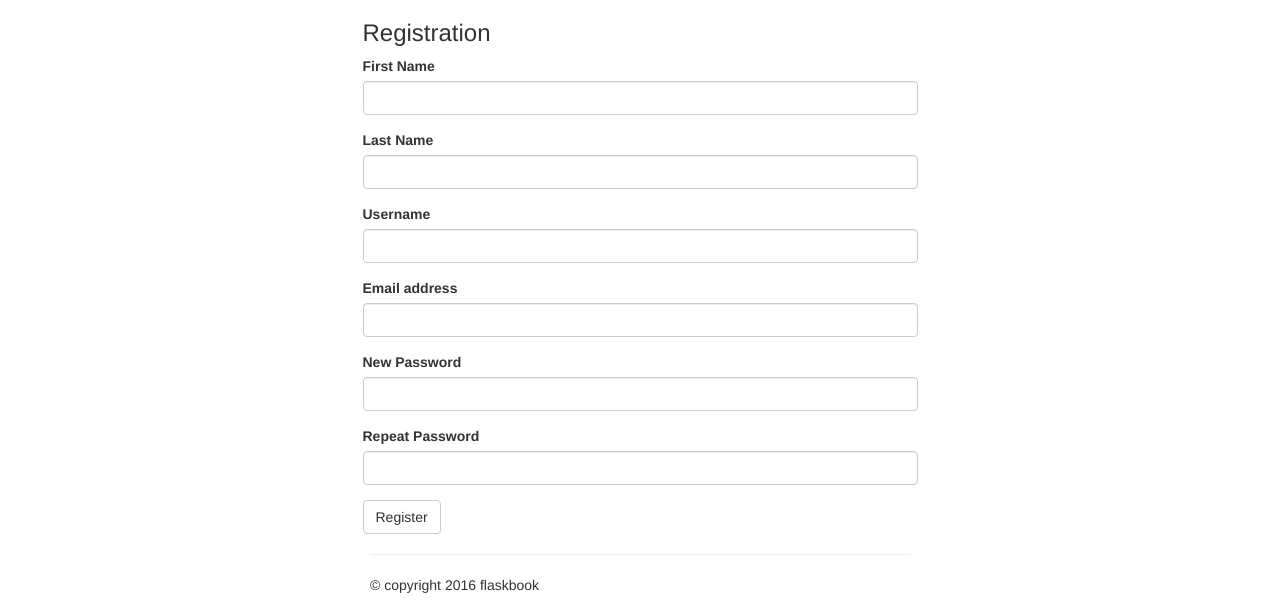
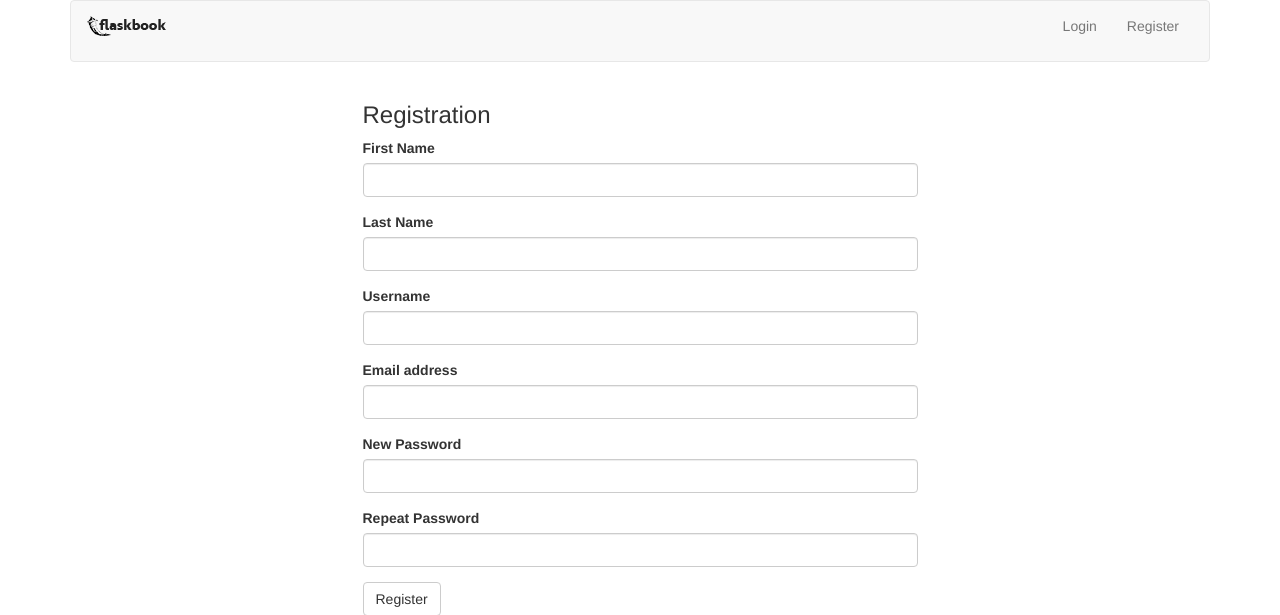
Before and after one commit to asimonia/Flaskbook, a Flask app: page /register in a window 1280 px wide. Shown: the top 615 px of the page. Run offline with Flask 2, Linux system fonts and the light colour scheme; some libraries are stand-ins or nearby versions.

Commit message:
Add navbar and profile

```diff
--- /dev/null
+++ b/templates/navbar.html
@@ -0,0 +1,28 @@
+<nav class="navbar navbar-default">
+    <div class="container-fluid">
+        <div class="navbar-header">
+            <a class="navbar-brand" href="#">
+                <img alt="flaskbook logo" width="82" height="20" src="{{ url_for('static', filename='assets/flaskbook-logo-sm.png') }}">
+            </a>
+        </div>
+        <div class="collapse navbar-collapse" id="bs-example-navbar-collapse-1">
+            <ul class="nav navbar-nav navbar-right">
+                {% if session.username %}
+                <li>
+                    <p class="navbar-text">Welcome, <a href="#" class="navbar-link">{{ session.username }}</a></p>
+                </li>
+                <li>
+                    <a href="{{ url_for('user_app.logout') }}" class="navbar-link">Logout</a></p>
+                </li>
+                {% else %}
+                <li>
+                    <a href="{{ url_for('user_app.login') }}" class="navbar-link">Login</a></p>
+                </li>
+                <li>
+                    <a href="{{ url_for('user_app.register') }}" class="navbar-link">Register</a></p>
+                </li>
+                {% endif %}
+            </ul>
+        </div>
+    </div>
+</nav>
--- a/templates/user/login.html
+++ b/templates/user/login.html
@@ -3,6 +3,8 @@
 {% block title %}Login{% endblock %}
 
 {% block content %}
+
+{% include "navbar.html" %}
 
 <div class="row">
 
--- a/templates/user/register.html
+++ b/templates/user/register.html
@@ -3,6 +3,8 @@
 {% block title %}Registration{% endblock %}
 
 {% block content %}
+
+{% include "navbar.html" %}
 
 <div class="row">
 
--- a/user/views.py
+++ b/user/views.py
@@ -1,4 +1,4 @@
-from flask import Blueprint, render_template, request, redirect, session
+from flask import Blueprint, render_template, request, redirect, session, url_for
 import bcrypt
 
 from user.models import User
@@ -51,3 +51,14 @@ def login():
             if not user:
                 error = 'Inccorect credentials'
         return render_template('user/login.html', form=form, error=error)
+
+
+@user_app.route('/logout', methods=['GET', 'POST'])
+def logout():
+    session.pop('username')
+    return redirect(url_for('user_app.login'))
+
+
+@user_app.route('/profile', methods=['GET', 'POST'])
+def profile():
+    return redirect(url_for('user_app.profile'))
```
Also changed, not shown: templates/user/profile.html (added, +18 -0 lines), static/assets/flaskbook-logo-sm.png (added).
